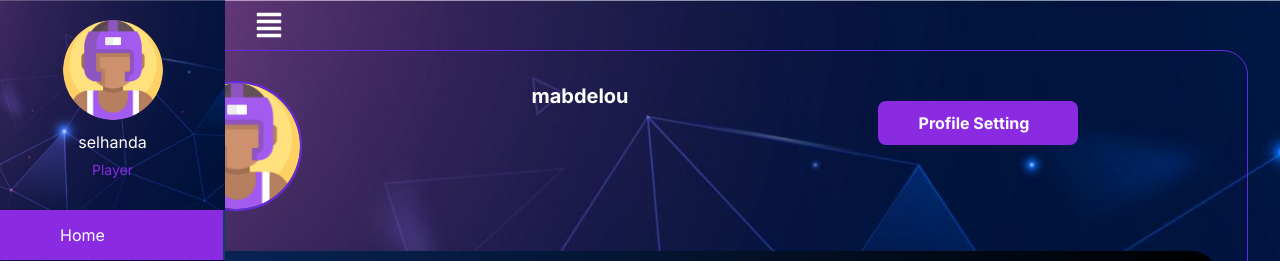
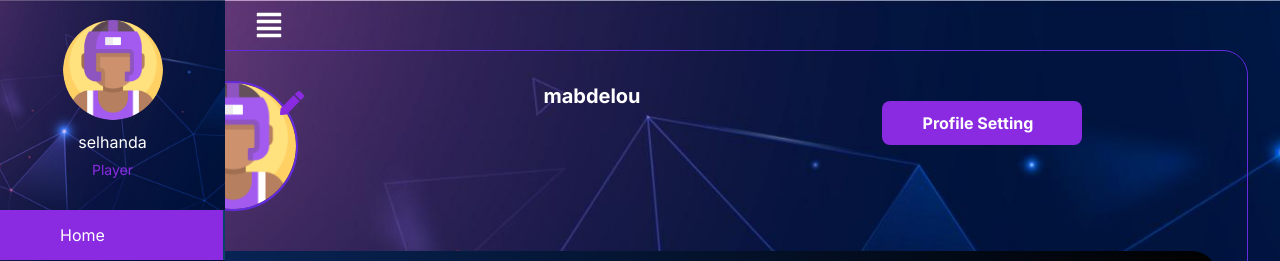
Before and after one commit to herrsaid/ft_transcendence, a Next.js app in the folder Frontend/: page /profile in a window 1280 px wide. Shown: the top 261 px of the page. Built offline with nearby package versions, Linux system fonts and the light colour scheme.

Commit message:
add profile file images edit

```diff
--- a/Frontend/app/Components/SideNavBar/SideNavBar.tsx
+++ b/Frontend/app/Components/SideNavBar/SideNavBar.tsx
@@ -1,7 +1,7 @@
 "use client"
 import "./SideNavBar.css"
 
-import {FaAlignJustify} from 'react-icons/fa'
+import {FaAlignJustify, FaHome} from 'react-icons/fa'
 
 export default function SideNavBar()
 {
--- a/Frontend/app/profile/Setting/page.tsx
+++ b/Frontend/app/profile/Setting/page.tsx
@@ -1,10 +1,8 @@
-import NavBar from '@/app/Components/NavBar/NavBar';
-import '../profile.css';
+import '../profile.css'
 
 const SettingProfile = () => {
     return (
        <div>
-        <NavBar idd="5"/>
         <div className="setting_page">
             <div className="setting_security">
                 <h2>Security</h2>
@@ -20,18 +18,6 @@ const SettingProfile = () => {
                     <input type='text' defaultValue="selhanda"/>
                 </div>
 
-                <div className="edit_avatar">
-
-                    <div className="avatar">
-                    <h3>
-                        Avatar
-                    </h3>
-                    <span>
-                    <input type="file" defaultValue="select image" />
-                    </span>
-                    </div>
-
-                </div>
             </div>
 
         </div>
--- a/Frontend/app/profile/components/ProfileAvatar.tsx
+++ b/Frontend/app/profile/components/ProfileAvatar.tsx
@@ -1,13 +1,19 @@
 import ProfileInfoNav from "./ProfileInfoNav";
 import "../profile.css"
+
+import {FaPen} from 'react-icons/fa'
 
 const ProfileAvatar = () => {
     return (
         <div>
 
             <div className="profile_avatar">
-                <div>
+                <div className="avatar_edit_real">
                     <img src="/avatar.png" ></img>
+                    <label>
+                    <FaPen/>
+                    <input type="file" name="myfile" ></input>
+                    </label>
 
                 </div>
 
--- a/Frontend/app/profile/profile.css
+++ b/Frontend/app/profile/profile.css
@@ -375,6 +375,7 @@ div.avatar span{
     display: flex;
     font-weight: bold;
     padding-bottom: 2%;
+    cursor: pointer;
 }
 
 .Friends .friend img{
@@ -400,6 +401,7 @@ p.enligne{
     font-weight: bold;
     padding-bottom: 2%;
     justify-content: space-between;
+    cursor: pointer;
 }
 
 .Groups .group h4{
@@ -468,3 +470,24 @@ p.enligne{
     flex-wrap: wrap;
     margin-bottom: 10px;
 }
+
+.avatar_edit_real{
+    display: flex;
+    flex-wrap: wrap;
+}
+
+.avatar_edit_real label{
+
+   color:blueviolet;
+   left: 0;
+   margin-left: 0px;
+   margin-top: 10px;
+   font-size: 24px;
+   cursor: pointer;
+   position: relative;
+   left: -12%;
+}
+
+.avatar_edit_real input{
+    display: none;
+ }
```
